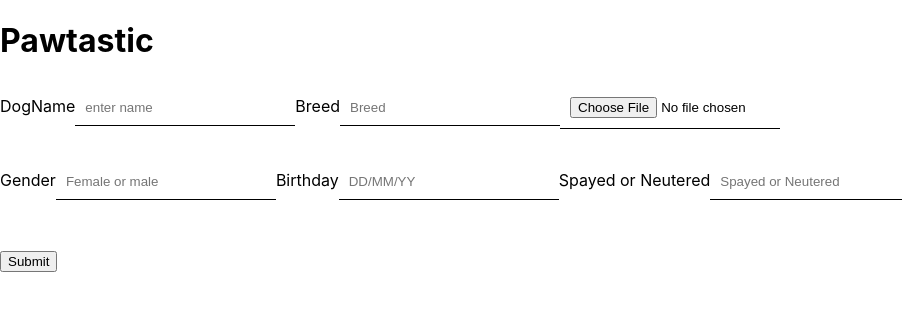
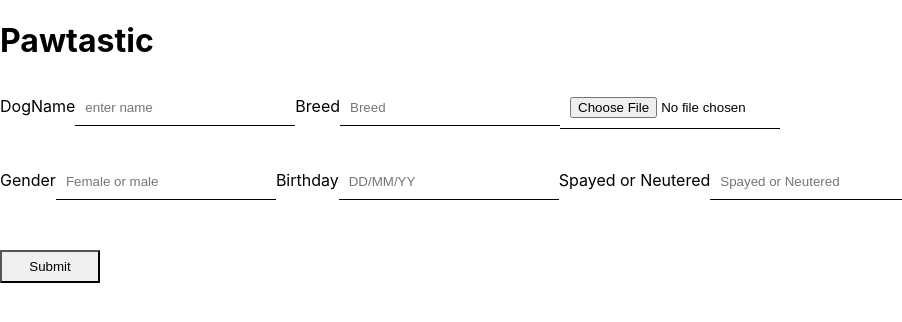
Before and after one commit to RonaldMcguire/forms2, a React (Create React App) app in the folder project/: page / in a window 1280 px wide. Shown: the top 322 px of the page, without its empty margins (0-902 px from the left). Built offline with nearby package versions, Linux system fonts and the light colour scheme.

Commit message:
here Is the style for the button. soon will add hover

```diff
--- a/project/src/App.css
+++ b/project/src/App.css
@@ -45,3 +45,10 @@
   margin-bottom: 10px;
   border-bottom: 1px solid black;
 }
+
+
+.dog-name > button {
+  width: 100px;
+  border-radius: 1px;
+  padding: 7px;
+}
--- a/project/src/components/forms.jsx
+++ b/project/src/components/forms.jsx
@@ -78,7 +78,7 @@ class forms extends Component{
           />
 
 
-<input type="file" name="myImage" accept="image/*" />
+<input type="file" name="myImage" accept="image/*" className="btn btn-primary btn-sm m-2"/>
 <br></br>
 <br></br>
 
```
